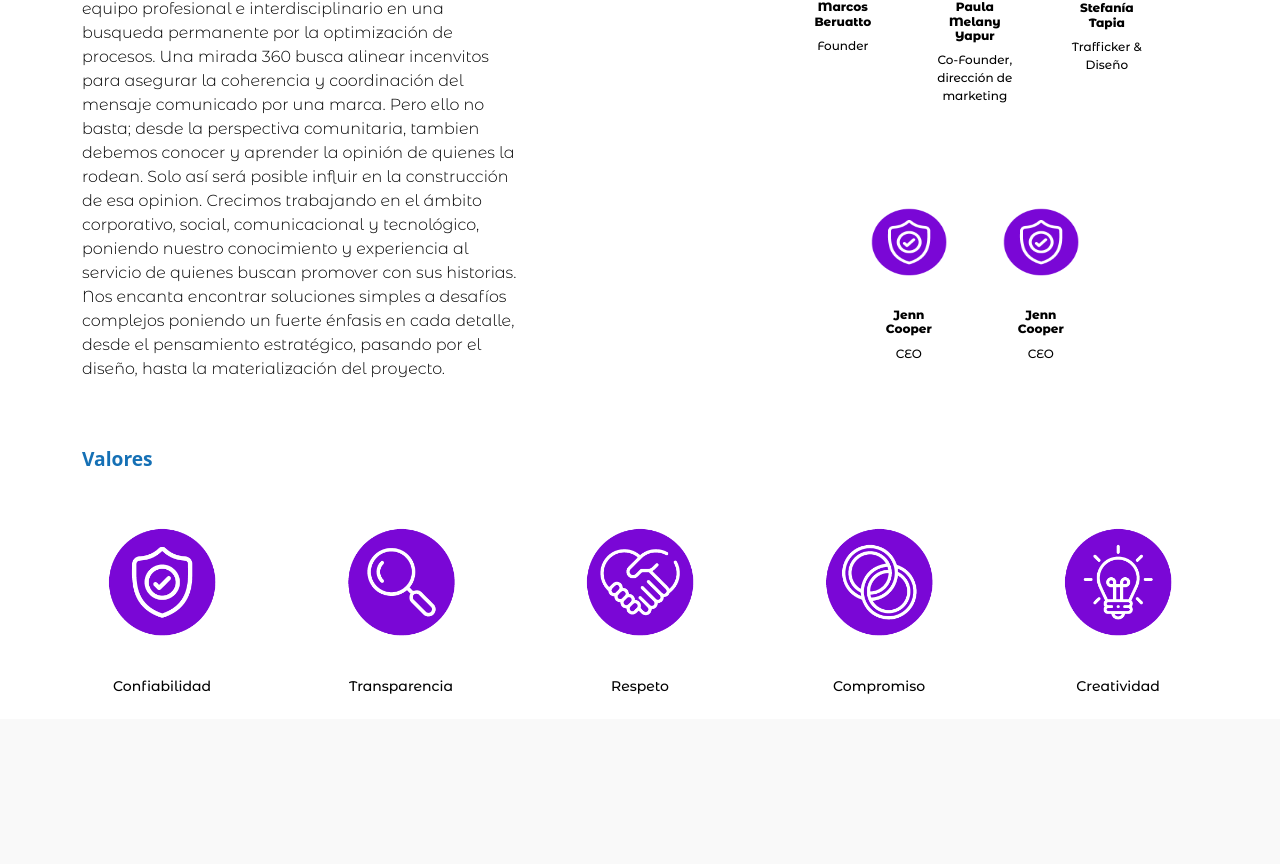
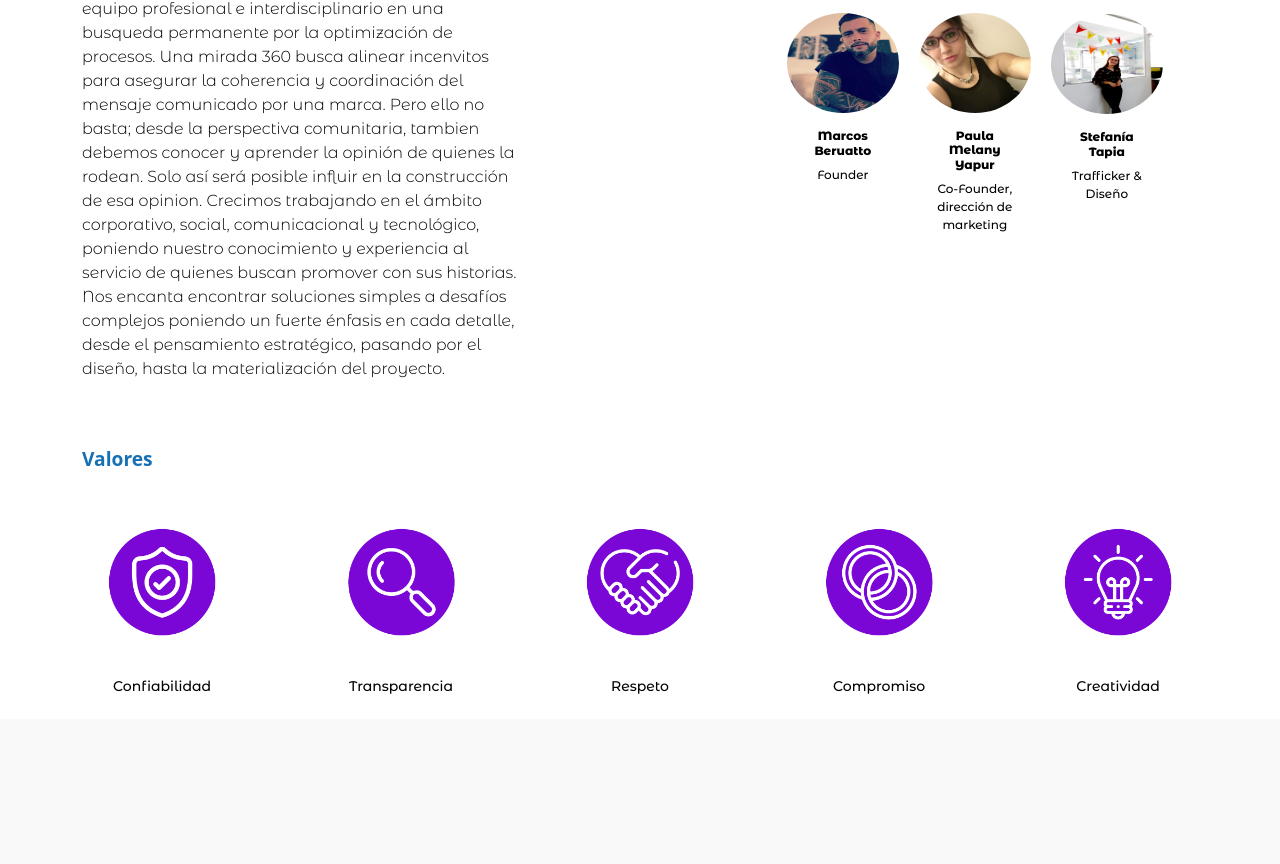
Before and after one commit to GeronimoVenzi/autodatee-web2, a Next.js app: page / in a window 1280 px wide. Shown: the part 1476-2340 px from the top of the page. Built offline with nearby package versions, Linux system fonts and the light colour scheme.

Commit message:
delete two person on aboutpage

```diff
--- a/components/AboutPage/AboutPage.jsx
+++ b/components/AboutPage/AboutPage.jsx
@@ -106,7 +106,7 @@ export const AboutPage = () => {
                 </p>
               </Card.Body>
             </Card>
-            <Card className={`${styles.team__card}`}>
+            {/* <Card className={`${styles.team__card}`}>
               <Image
                 className={styles.image__card}
                 width={100}
@@ -143,7 +143,7 @@ export const AboutPage = () => {
                   CEO
                 </p>
               </Card.Body>
-            </Card>
+            </Card> */}
           </div>
         </Container>
 
```
